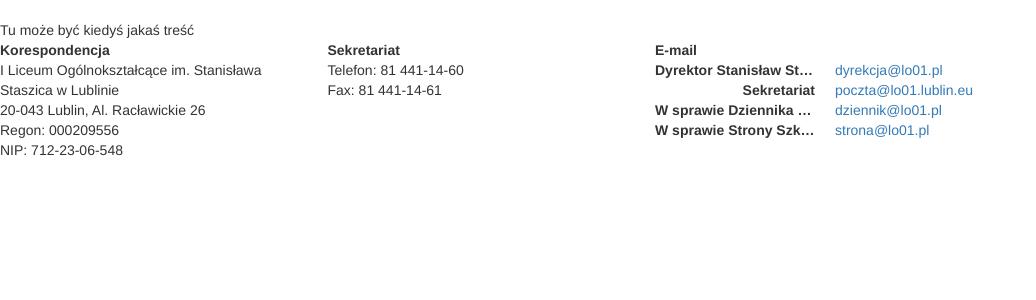
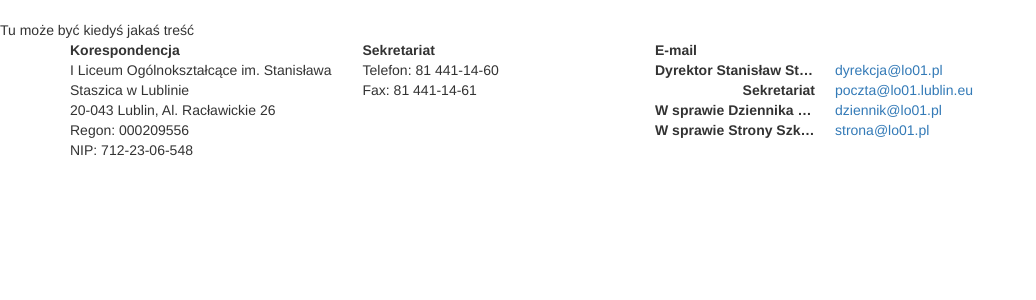
Before and after one commit to Michcioperz/stasiooo, a Django app: page / in a window 1280 px wide. Shown: the part 52-352 px from the top of the page, without its empty margins (0-1036 px from the left). Run offline with Django 3.2, Linux system fonts and the light colour scheme; some libraries are stand-ins or nearby versions.

Commit message:
centering and also Bootswatch Paper
I like Material Design

```diff
--- a/strona/templates/stasiooo/core.html
+++ b/strona/templates/stasiooo/core.html
@@ -4,7 +4,7 @@
     <meta charset="UTF-8">
     <meta http-equiv="Content-Type" content="text/html; charset=utf-8">
     <title>{% block title %}Strona{% endblock title %} @ I LO im. Staszica w Lublinie</title>
-    <link rel="stylesheet" href="//maxcdn.bootstrapcdn.com/bootstrap/3.3.2/css/bootstrap.min.css">
+    <link rel="stylesheet" href="//maxcdn.bootstrapcdn.com/bootswatch/3.3.2/paper/bootstrap.min.css">
     {% block head %}{% endblock head %}
   </head>
   <body>
@@ -27,6 +27,7 @@
     {% endblock nav %}
     {% block body %}{% endblock body %}
     {% block footer %}
+    <div class="container">
       <div class="row">
         <div class="col-xs-12 col-sm-6 col-md-4 col-lg-3">
           <strong>Korespondencja</strong>
@@ -58,6 +59,7 @@
           </dl>
         </div>
       </div>
+    </div>
     {% endblock footer %}
   </body>
 </html>
```
Lines whose indentation alone changed are shown as unchanged.
